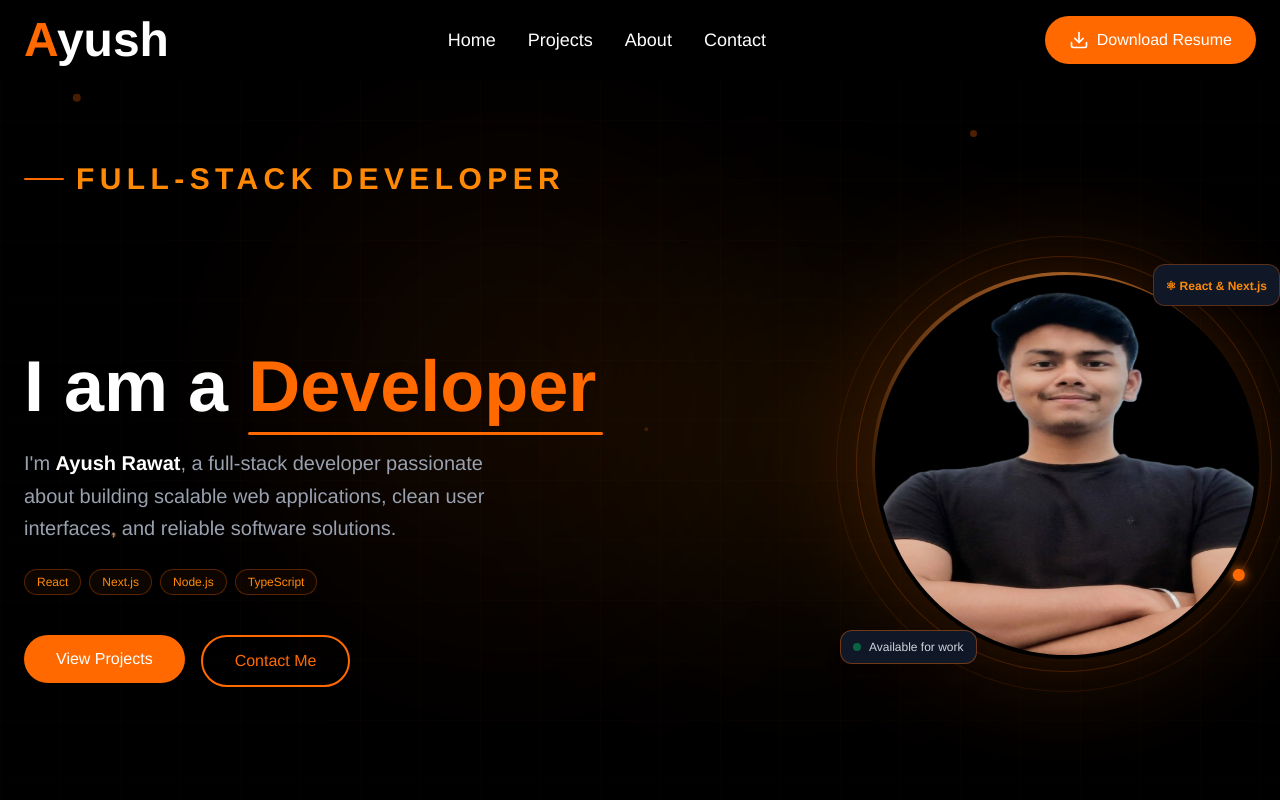
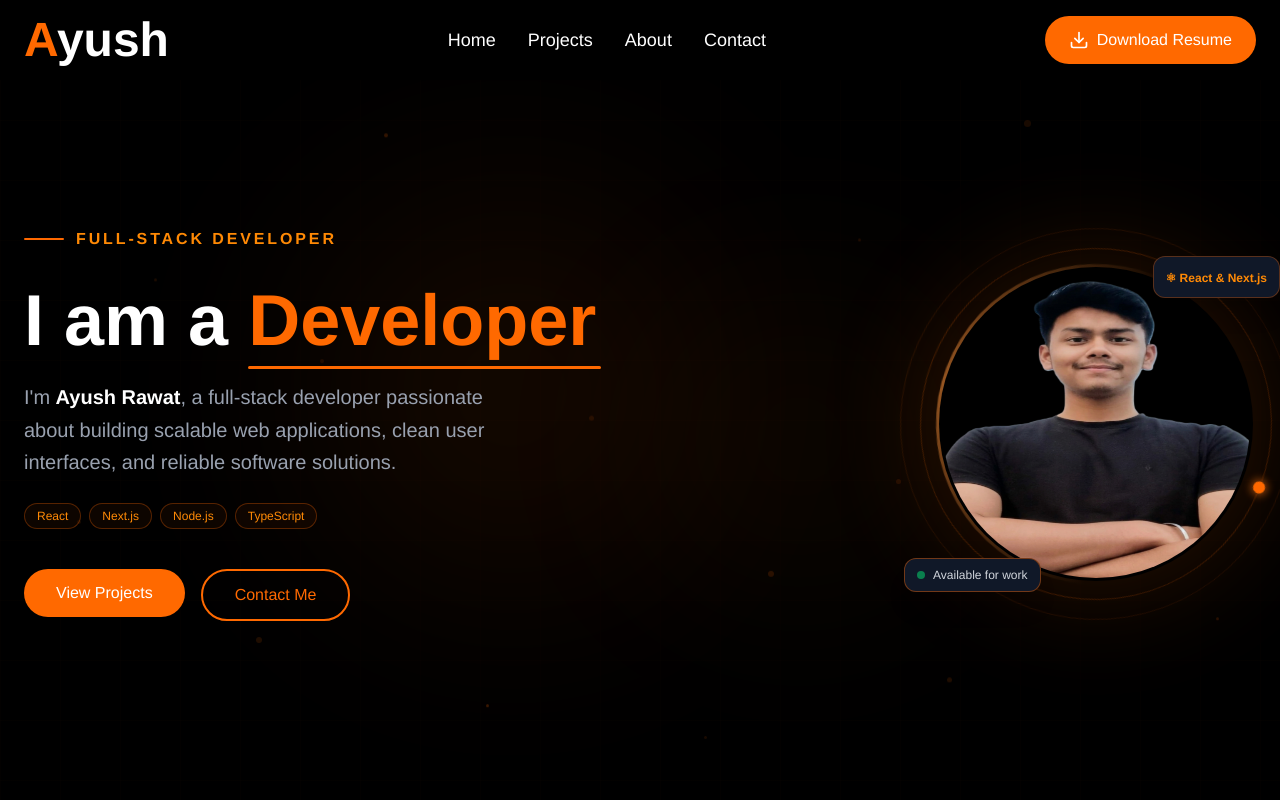
Before and after one commit to Ayushrf121/Portfolio, a Next.js app: page / in a window 1280 px wide. Shown: the top 800 px of the page. Built offline with nearby package versions, Linux system fonts and the light colour scheme.

Commit message:
Uploaded Sections with New Code style

```diff
--- a/app/Components/Main_Sections/Section1.js
+++ b/app/Components/Main_Sections/Section1.js
@@ -1,6 +1,6 @@
 'use client'
 
-import React, { useEffect, useRef, useState } from 'react'
+import React, { useRef, useState, useEffect, memo } from 'react'
 import Link from 'next/link'
 import Image from 'next/image'
 import { motion, useMotionValue, useSpring } from 'framer-motion'
@@ -16,12 +16,9 @@ function useTypewriter(text, speed = 80, startDelay = 600) {
     setDone(false)
     const timeout = setTimeout(() => {
       const interval = setInterval(() => {
-        setDisplayed(text.slice(0, i + 1))
         i++
-        if (i >= text.length) {
-          clearInterval(interval)
-          setDone(true)
-        }
+        setDisplayed(text.slice(0, i))
+        if (i >= text.length) { clearInterval(interval); setDone(true) }
       }, speed)
       return () => clearInterval(interval)
     }, startDelay)
@@ -31,195 +28,158 @@ function useTypewriter(text, speed = 80, startDelay = 600) {
   return { displayed, done }
 }
 
-// ── Floating particle ──
-const Particle = ({ style }) => (
+// ── Particle — memoized, GPU-only transform ──
+const Particle = memo(({ x, y, size, duration, delay }) => (
   <motion.div
-    className="absolute rounded-full bg-orange-500 opacity-20 pointer-events-none"
-    style={style}
-    animate={{ y: [0, -30, 0], x: [0, 10, 0], opacity: [0.1, 0.3, 0.1] }}
-    transition={{
-      duration: Math.random() * 4 + 3,
-      repeat: Infinity,
-      ease: 'easeInOut',
-      delay: Math.random() * 2,
-    }}
+    className="absolute rounded-full bg-orange-500 pointer-events-none will-change-transform"
+    style={{ width: size, height: size, left: `${x}%`, top: `${y}%` }}
+    animate={{ y: [0, -18, 0], opacity: [0.1, 0.25, 0.1] }}
+    transition={{ duration, repeat: Infinity, ease: 'easeInOut', delay }}
   />
-)
+))
+Particle.displayName = 'Particle'
 
-// ── Variants ──
+// Pre-computed — no Math.random at render
+const PARTICLES = [
+  { x: 3,  y: 10, size: 5, duration: 5.2, delay: 0 },
+  { x: 6,  y: 65, size: 4, duration: 6.1, delay: 0.8 },
+  { x: 12, y: 35, size: 3, duration: 4.8, delay: 1.5 },
+  { x: 20, y: 80, size: 6, duration: 5.7, delay: 0.3 },
+  { x: 30, y: 18, size: 4, duration: 6.5, delay: 2.1 },
+  { x: 38, y: 90, size: 3, duration: 4.5, delay: 0.6 },
+  { x: 46, y: 52, size: 5, duration: 5.9, delay: 1.2 },
+  { x: 52, y: 8,  size: 4, duration: 6.3, delay: 1.8 },
+  { x: 60, y: 72, size: 6, duration: 5.4, delay: 0.4 },
+  { x: 67, y: 30, size: 3, duration: 4.9, delay: 2.4 },
+  { x: 74, y: 85, size: 5, duration: 6.8, delay: 0.9 },
+  { x: 80, y: 15, size: 7, duration: 5.1, delay: 1.6 },
+  { x: 86, y: 55, size: 4, duration: 6.0, delay: 0.2 },
+  { x: 91, y: 40, size: 5, duration: 5.6, delay: 2.8 },
+  { x: 95, y: 78, size: 3, duration: 4.7, delay: 1.1 },
+  { x: 25, y: 45, size: 4, duration: 5.3, delay: 1.9 },
+  { x: 55, y: 92, size: 3, duration: 6.2, delay: 0.5 },
+  { x: 70, y: 60, size: 5, duration: 5.0, delay: 2.2 },
+]
+
+// Variants — defined outside component (stable refs, no recreation)
 const containerVariants = {
   hidden: { opacity: 0 },
-  visible: { opacity: 1, transition: { staggerChildren: 0.18, delayChildren: 0.2 } },
+  visible: { opacity: 1, transition: { staggerChildren: 0.15, delayChildren: 0.15 } },
 }
-const fadeUp = {
-  hidden: { opacity: 0, y: 40 },
-  visible: { opacity: 1, y: 0, transition: { duration: 0.7, ease: [0.22, 1, 0.36, 1] } },
-}
-const fadeRight = {
-  hidden: { opacity: 0, x: -40 },
-  visible: { opacity: 1, x: 0, transition: { duration: 0.8, ease: [0.22, 1, 0.36, 1] } },
-}
-const flipDown = {
-  hidden: { opacity: 0, rotateX: -90, y: -20 },
-  visible: { opacity: 1, rotateX: 0, y: 0, transition: { duration: 0.7, ease: [0.22, 1, 0.36, 1] } },
-}
-const zoomIn = {
-  hidden: { opacity: 0, scale: 0.7 },
-  visible: { opacity: 1, scale: 1, transition: { duration: 0.9, ease: [0.22, 1, 0.36, 1] } },
-}
-
-const particles = [
-  { width: 8, height: 8, top: '15%', left: '5%' },
-  { width: 5, height: 5, top: '70%', left: '8%' },
-  { width: 10, height: 10, top: '35%', left: '92%' },
-  { width: 6, height: 6, top: '80%', left: '88%' },
-  { width: 4, height: 4, top: '55%', left: '50%' },
-  { width: 7, height: 7, top: '20%', left: '75%' },
-]
+const fadeUp    = { hidden: { opacity: 0, y: 28 },  visible: { opacity: 1, y: 0, transition: { duration: 0.6, ease: [0.22, 1, 0.36, 1] } } }
+const fadeRight = { hidden: { opacity: 0, x: -28 }, visible: { opacity: 1, x: 0, transition: { duration: 0.6, ease: [0.22, 1, 0.36, 1] } } }
+const flipDown  = { hidden: { opacity: 0, rotateX: -70, y: -14 }, visible: { opacity: 1, rotateX: 0, y: 0, transition: { duration: 0.6, ease: [0.22, 1, 0.36, 1] } } }
+const zoomIn    = { hidden: { opacity: 0, scale: 0.75 }, visible: { opacity: 1, scale: 1, transition: { duration: 0.8, ease: [0.22, 1, 0.36, 1] } } }
 
 export default function Section1() {
   const { displayed, done } = useTypewriter('Developer', 90, 700)
 
-  // Magnetic cursor effect
   const imageRef = useRef(null)
-  const mouseX = useMotionValue(0)
-  const mouseY = useMotionValue(0)
-  const springX = useSpring(mouseX, { stiffness: 80, damping: 20 })
-  const springY = useSpring(mouseY, { stiffness: 80, damping: 20 })
+  const rawX = useMotionValue(0)
+  const rawY = useMotionValue(0)
+  const springX = useSpring(rawX, { stiffness: 55, damping: 18 })
+  const springY = useSpring(rawY, { stiffness: 55, damping: 18 })
 
   const handleMouseMove = (e) => {
     if (!imageRef.current) return
     const rect = imageRef.current.getBoundingClientRect()
-    mouseX.set((e.clientX - (rect.left + rect.width / 2)) * 0.12)
-    mouseY.set((e.clientY - (rect.top + rect.height / 2)) * 0.12)
+    rawX.set((e.clientX - (rect.left + rect.width / 2)) * 0.1)
+    rawY.set((e.clientY - (rect.top + rect.height / 2)) * 0.1)
   }
-
-  const handleMouseLeave = () => {
-    mouseX.set(0)
-    mouseY.set(0)
-  }
+  const handleMouseLeave = () => { rawX.set(0); rawY.set(0) }
 
   return (
     <section
       className="relative min-h-screen flex items-center justify-center px-4 sm:px-6 pt-24 sm:pt-32 pb-12 sm:pb-20 overflow-hidden"
       onMouseMove={handleMouseMove}
     >
-      {/* Ambient glow blobs */}
-      <motion.div
-        className="absolute top-1/4 left-1/4 w-72 h-72 sm:w-96 sm:h-96 bg-orange-500 rounded-full blur-[120px] opacity-10 pointer-events-none"
-        animate={{ scale: [1, 1.15, 1], opacity: [0.08, 0.15, 0.08] }}
-        transition={{ duration: 6, repeat: Infinity, ease: 'easeInOut' }}
-      />
-      <motion.div
-        className="absolute bottom-1/4 right-1/4 w-64 h-64 sm:w-80 sm:h-80 bg-orange-400 rounded-full blur-[100px] opacity-10 pointer-events-none"
-        animate={{ scale: [1.1, 1, 1.1], opacity: [0.1, 0.06, 0.1] }}
-        transition={{ duration: 7, repeat: Infinity, ease: 'easeInOut', delay: 1 }}
-      />
+      {/* CSS-only blobs (zero JS overhead) */}
+      <div className="absolute top-1/4 left-1/4 w-72 h-72 sm:w-96 sm:h-96 bg-orange-500 rounded-full blur-[120px] opacity-[0.09] pointer-events-none blob-a" />
+      <div className="absolute bottom-1/4 right-1/4 w-64 h-64 sm:w-80 sm:h-80 bg-orange-400 rounded-full blur-[100px] opacity-[0.07] pointer-events-none blob-b" />
 
-      {/* Floating particles */}
-      {particles.map((p, i) => (
-        <Particle key={i} style={{ width: p.width, height: p.height, top: p.top, left: p.left }} />
-      ))}
-
-      {/* Grid overlay */}
+      {/* Grid overlay — pure CSS */}
       <div
-        className="absolute inset-0 pointer-events-none opacity-[0.03]"
+        className="absolute inset-0 pointer-events-none opacity-[0.025]"
         style={{
           backgroundImage:
-            'linear-gradient(rgba(251,146,60,0.5) 1px, transparent 1px), linear-gradient(90deg, rgba(251,146,60,0.5) 1px, transparent 1px)',
+            'linear-gradient(rgba(251,146,60,0.5) 1px,transparent 1px),linear-gradient(90deg,rgba(251,146,60,0.5) 1px,transparent 1px)',
           backgroundSize: '60px 60px',
         }}
       />
 
+      {/* Particles */}
+      {PARTICLES.map((p, i) => <Particle key={i} {...p} />)}
+
+      {/* Grid layout */}
       <div className="max-w-7xl w-full mx-auto grid md:grid-cols-2 gap-8 sm:gap-12 items-center relative z-10">
 
-        {/* ── Left Content ── */}
-        <motion.div
-          className="space-y-4 sm:space-y-6"
-          variants={containerVariants}
-          initial="hidden"
-          animate="visible"
-        >
-          {/* Eyebrow label — slightly larger on mobile */}
+        {/* ── Left ── */}
+        <motion.div className="space-y-4 sm:space-y-6" variants={containerVariants} initial="hidden" animate="visible">
+
+          {/* Eyebrow */}
           <motion.div variants={fadeRight} className="flex items-center gap-3">
-            <span className="inline-block w-8 sm:w-10 h-[2px] mb-30 bg-orange-500 rounded-full" />
-            <span className="text-orange-400 text-2xl pb-30 sm:text-base md:text-3xl tracking-[0.18em] uppercase font-semibold">
+            <span className="inline-block w-8 sm:w-10 h-[2px] bg-orange-500 rounded-full" />
+            <span className="text-orange-400 text-sm sm:text-base tracking-[0.18em] uppercase font-semibold">
               Full-Stack Developer
             </span>
           </motion.div>
 
+          {/* Headline */}
           <div className="space-y-3 sm:space-y-4">
-            <motion.h1
-              variants={fadeUp}
-              className="text-4xl sm:text-5xl md:text-6xl lg:text-7xl font-bold leading-tight"
-            >
+            <motion.h1 variants={fadeUp} className="text-4xl sm:text-5xl md:text-6xl lg:text-7xl font-bold leading-tight">
               I am a{' '}
-              {/* Typewriter effect on "Developer" */}
               <span className="text-orange-500 relative inline-block">
                 {displayed}
-                {/* Blinking cursor — fades away once typing is done */}
                 <motion.span
-                  className="inline-block w-[3px] h-[0.85em] bg-orange-400 align-middle ml-1 rounded-sm"
+                  className="inline-block w-[3px] h-[0.82em] bg-orange-400 align-middle ml-[2px] rounded-sm will-change-opacity"
                   animate={{ opacity: done ? 0 : [1, 0, 1] }}
-                  transition={
-                    done
-                      ? { duration: 0.4, delay: 0.8 }
-                      : { duration: 0.6, repeat: Infinity, ease: 'easeInOut' }
-                  }
+                  transition={done ? { duration: 0.3, delay: 0.6 } : { duration: 0.55, repeat: Infinity, ease: 'easeInOut' }}
                 />
-                {/* Underline slides in after typing finishes */}
                 <motion.span
-                  className="absolute -bottom-1 left-0 h-[3px] bg-orange-500 rounded-full"
+                  className="absolute -bottom-1 left-0 h-[3px] bg-orange-500 rounded-full will-change-transform"
                   initial={{ width: 0 }}
                   animate={{ width: done ? '100%' : 0 }}
-                  transition={{ duration: 0.6, ease: [0.22, 1, 0.36, 1] }}
+                  transition={{ duration: 0.55, ease: [0.22, 1, 0.36, 1] }}
                 />
               </span>
             </motion.h1>
 
-            <motion.p
-              variants={fadeRight}
-              className="text-gray-400 text-base sm:text-lg md:text-xl leading-relaxed max-w-lg"
-            >
+            <motion.p variants={fadeRight} className="text-gray-400 text-base sm:text-lg md:text-xl leading-relaxed max-w-lg">
               I'm <span className="text-white font-semibold">Ayush Rawat</span>, a full-stack
               developer passionate about building scalable web applications, clean user
               interfaces, and reliable software solutions.
             </motion.p>
           </div>
 
-          {/* Tech stack badges */}
+          {/* Tech badges */}
           <motion.div variants={fadeUp} className="flex flex-wrap gap-2">
             {['React', 'Next.js', 'Node.js', 'TypeScript'].map((tech) => (
               <motion.span
                 key={tech}
-                className="text-xs px-3 py-1 rounded-full border border-orange-500/30 text-orange-400 bg-orange-500/5"
-                whileHover={{
-                  borderColor: 'rgba(249,115,22,0.8)',
-                  backgroundColor: 'rgba(249,115,22,0.1)',
-                  scale: 1.05,
-                }}
-                transition={{ duration: 0.2 }}
+                className="text-xs px-3 py-1 rounded-full border border-orange-500/30 text-orange-400 bg-orange-500/5 cursor-default"
+                whileHover={{ borderColor: 'rgba(249,115,22,0.8)', backgroundColor: 'rgba(249,115,22,0.1)', scale: 1.06 }}
+                transition={{ duration: 0.18 }}
               >
                 {tech}
               </motion.span>
             ))}
           </motion.div>
 
-          {/* CTA Buttons */}
+          {/* CTAs */}
           <motion.div className="flex flex-wrap gap-3 sm:gap-4 pt-2 sm:pt-4" variants={containerVariants}>
             <motion.div variants={flipDown}>
               <Link href="/projects">
                 <motion.button
                   className="relative bg-orange-500 text-white px-6 sm:px-8 py-2.5 sm:py-3 rounded-full text-sm sm:text-base font-medium overflow-hidden"
                   whileHover={{ scale: 1.05 }}
-                  whileTap={{ scale: 0.97 }}
+                  whileTap={{ scale: 0.96 }}
                 >
                   <span className="relative z-10">View Projects</span>
                   <motion.span
                     className="absolute inset-0 bg-white/20 -skew-x-12"
                     initial={{ x: '-120%' }}
                     whileHover={{ x: '200%' }}
-                    transition={{ duration: 0.5 }}
+                    transition={{ duration: 0.45 }}
                   />
                 </motion.button>
               </Link>
@@ -230,7 +190,7 @@ export default function Section1() {
                 <motion.button
                   className="border-2 border-orange-500 text-orange-500 hover:bg-orange-500 hover:text-white px-6 sm:px-8 py-2.5 sm:py-3 rounded-full text-sm sm:text-base font-medium transition-colors duration-300"
                   whileHover={{ scale: 1.05 }}
-                  whileTap={{ scale: 0.97 }}
+                  whileTap={{ scale: 0.96 }}
                 >
                   Contact Me
                 </motion.button>
@@ -239,97 +199,94 @@ export default function Section1() {
           </motion.div>
         </motion.div>
 
-        {/* ── Right Content – Profile Image ── */}
-        <motion.div
-          className="flex justify-center md:justify-end mt-20"
-          initial="hidden"
-          animate="visible"
-          variants={zoomIn}
-        >
+        {/* ── Right — Profile Image ── */}
+        <motion.div className="flex justify-center md:justify-end" initial="hidden" animate="visible" variants={zoomIn}>
           <div className="relative" ref={imageRef} onMouseLeave={handleMouseLeave}>
-            {/* Outer orbit ring */}
+
+            {/* Orbit rings */}
             <motion.div
-              className="absolute inset-[-16px] rounded-full border border-orange-500/20"
+              className="absolute inset-[-16px] rounded-full border border-orange-500/20 will-change-transform"
               animate={{ rotate: 360 }}
-              transition={{ duration: 20, repeat: Infinity, ease: 'linear' }}
+              transition={{ duration: 22, repeat: Infinity, ease: 'linear' }}
             >
-              <motion.div className="absolute top-0 left-1/2 -translate-x-1/2 -translate-y-1/2 w-3 h-3 bg-orange-500 rounded-full shadow-[0_0_8px_2px_rgba(249,115,22,0.6)]" />
+              <div className="absolute top-0 left-1/2 -translate-x-1/2 -translate-y-1/2 w-3 h-3 bg-orange-500 rounded-full shadow-[0_0_8px_2px_rgba(249,115,22,0.6)]" />
             </motion.div>
 
-            {/* Second orbit ring */}
             <motion.div
-              className="absolute inset-[-36px] rounded-full border border-orange-500/10"
+              className="absolute inset-[-36px] rounded-full border border-orange-500/10 will-change-transform"
               animate={{ rotate: -360 }}
-              transition={{ duration: 30, repeat: Infinity, ease: 'linear' }}
+              transition={{ duration: 32, repeat: Infinity, ease: 'linear' }}
             >
-              <motion.div className="absolute bottom-0 right-4 w-2 h-2 bg-orange-400/60 rounded-full" />
+              <div className="absolute bottom-0 right-4 w-2 h-2 bg-orange-400/60 rounded-full" />
             </motion.div>
 
-            {/* Glow */}
-            <div className="absolute inset-0 bg-orange-500 rounded-full blur-3xl opacity-25" />
+            {/* Static glow */}
+            <div className="absolute inset-0 bg-orange-500 rounded-full blur-3xl opacity-[0.18] pointer-events-none" />
 
-            {/* Image with magnetic spring */}
+            {/* Image */}
             <motion.div
               style={{ x: springX, y: springY }}
-              className="relative w-64 h-64 sm:w-72 sm:h-72 md:w-96 md:h-96 rounded-full p-[3px] cursor-pointer"
+              className="relative w-64 h-64 sm:w-72 sm:h-72 md:w-80 md:h-80 rounded-full p-[3px] cursor-pointer will-change-transform"
               whileHover={{ scale: 1.04 }}
-              transition={{ type: 'spring', stiffness: 200, damping: 20 }}
+              transition={{ type: 'spring', stiffness: 180, damping: 22 }}
             >
-              {/* Conic shimmer */}
               <motion.div
-                className="absolute inset-0 rounded-full"
-                style={{
-                  background:
-                    'conic-gradient(from 0deg, transparent 0%, rgba(251,146,60,0.6) 30%, transparent 60%)',
-                }}
+                className="absolute inset-0 rounded-full will-change-transform"
+                style={{ background: 'conic-gradient(from 0deg, transparent 0%, rgba(251,146,60,0.55) 28%, transparent 56%)' }}
                 animate={{ rotate: 360 }}
-                transition={{ duration: 4, repeat: Infinity, ease: 'linear' }}
+                transition={{ duration: 4.5, repeat: Infinity, ease: 'linear' }}
               />
-              <div className="relative w-64 h-64 sm:w-72 sm:h-72 md:w-96 md:h-96 rounded-full bg-black p-1 hover:scale-105 transition-transform duration-500">
+              <div className="relative w-full h-full rounded-full bg-black p-[3px]">
                 <div className="w-full h-full rounded-full overflow-hidden">
                   <Image
                     src="/Ayush_Updated_img.png"
                     alt="Ayush"
-                    width={100}
-                    height={100}
+                    width={320}
+                    height={320}
+                    priority
                     className="w-full h-full"
                   />
                 </div>
               </div>
             </motion.div>
 
-            {/* Badge – Available for work */}
+            {/* Badge — Available */}
             <motion.div
               className="absolute -bottom-2 -left-4 sm:-left-8 bg-gray-900 border border-orange-500/40 rounded-xl px-3 py-2 flex items-center gap-2 shadow-xl"
-              initial={{ opacity: 0, y: 20, scale: 0.8 }}
+              initial={{ opacity: 0, y: 16, scale: 0.82 }}
               animate={{ opacity: 1, y: 0, scale: 1 }}
-              transition={{ delay: 1.4, duration: 0.6, ease: [0.22, 1, 0.36, 1] }}
+              transition={{ delay: 1.3, duration: 0.55, ease: [0.22, 1, 0.36, 1] }}
               whileHover={{ scale: 1.06 }}
             >
               <motion.span
-                className="w-2 h-2 bg-green-400 rounded-full"
+                className="w-2 h-2 bg-green-400 rounded-full will-change-opacity"
                 animate={{ opacity: [1, 0.3, 1] }}
-                transition={{ duration: 1.5, repeat: Infinity }}
+                transition={{ duration: 1.6, repeat: Infinity }}
               />
-              <span className="text-xs text-gray-300 font-medium whitespace-nowrap">
-                Available for work
-              </span>
+              <span className="text-xs text-gray-300 font-medium whitespace-nowrap">Available for work</span>
             </motion.div>
 
-            {/* Badge – React & Next.js */}
+            {/* Badge — Stack */}
             <motion.div
               className="absolute -top-2 -right-4 sm:-right-6 bg-gray-900 border border-orange-500/30 rounded-xl px-3 py-2 shadow-xl"
-              initial={{ opacity: 0, y: -20, scale: 0.8 }}
+              initial={{ opacity: 0, y: -16, scale: 0.82 }}
               animate={{ opacity: 1, y: 0, scale: 1 }}
-              transition={{ delay: 1.6, duration: 0.6, ease: [0.22, 1, 0.36, 1] }}
+              transition={{ delay: 1.5, duration: 0.55, ease: [0.22, 1, 0.36, 1] }}
               whileHover={{ scale: 1.06 }}
             >
               <span className="text-xs text-orange-400 font-semibold">⚛ React & Next.js</span>
             </motion.div>
           </div>
         </motion.div>
+      </div>
 
-      </div>
+      {/* CSS keyframes for blobs */}
+      <style jsx>{`
+        @keyframes blobA { 0%,100%{transform:scale(1);opacity:.09} 50%{transform:scale(1.13);opacity:.14} }
+        @keyframes blobB { 0%,100%{transform:scale(1.1);opacity:.07} 50%{transform:scale(1);opacity:.04} }
+        .blob-a { animation: blobA 7s ease-in-out infinite }
+        .blob-b { animation: blobB 8s ease-in-out infinite 1.2s }
+      `}</style>
     </section>
   )
 }
```
